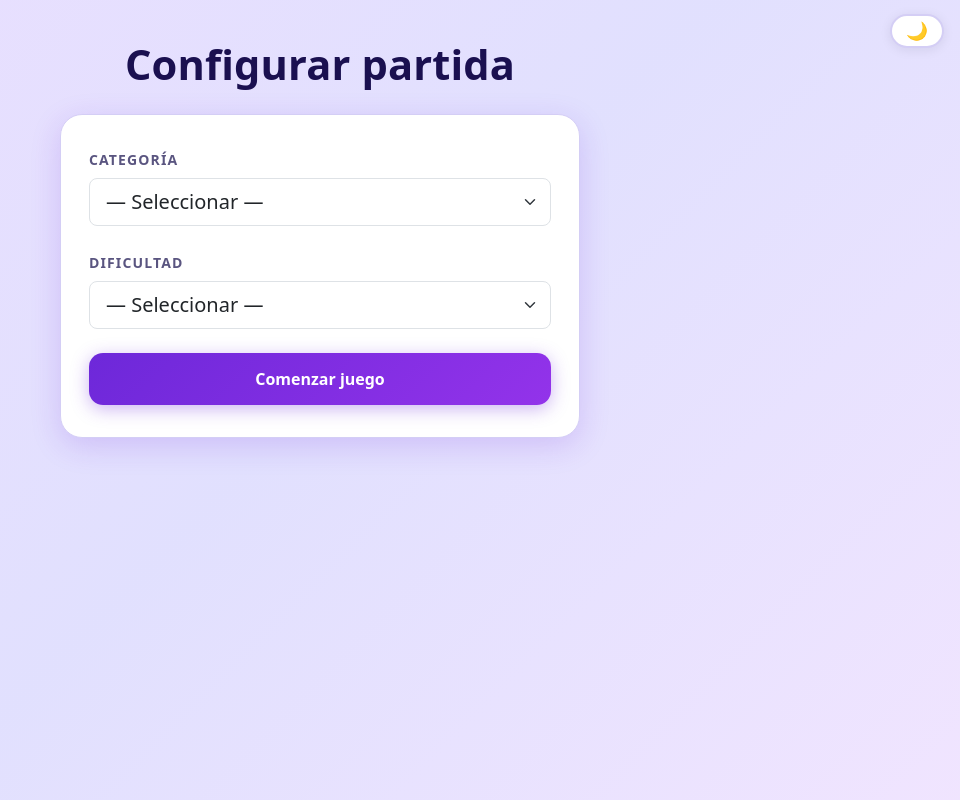
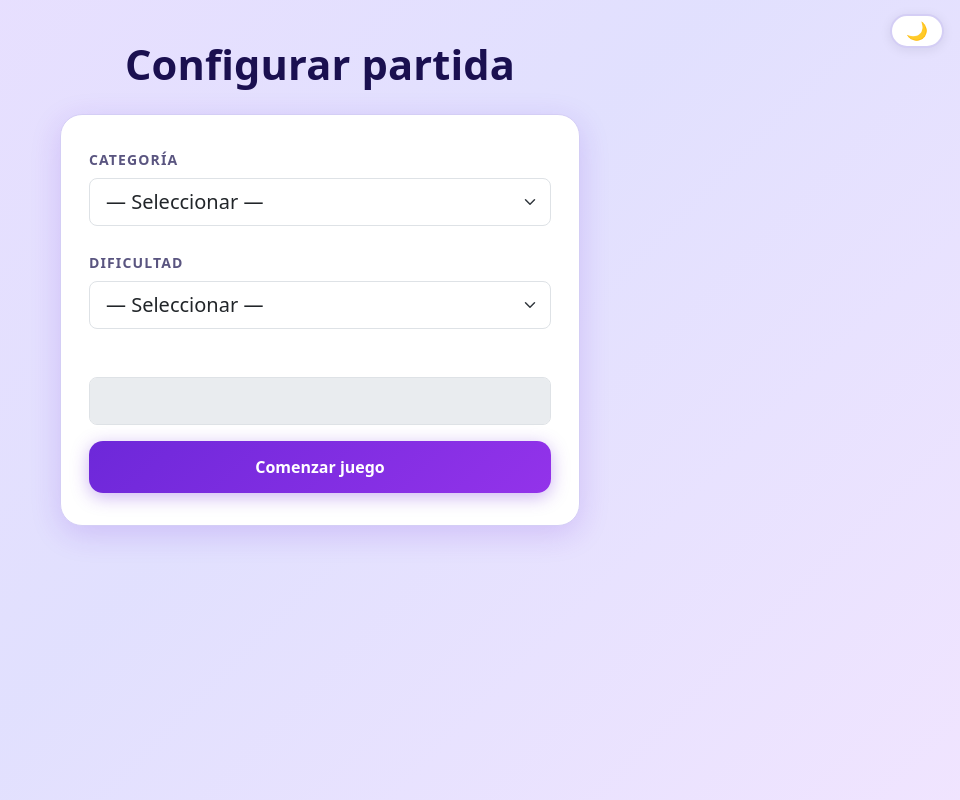
Before and after one commit to LChiza5/ProyectoWeb1, a React (Vite) app in the folder ProyectoTriviaWeb/: page /category in a window 1280 px wide. Shown: the whole page, without its empty margins (320-1280 px from the left). Built offline with nearby package versions, Linux system fonts and the light colour scheme.

Commit message:
Se comparte usuario a las páginas
Se modifica un poco el componente imputCard y se habilita usuario para ser compartido por las páginas

```diff
--- a/ProyectoTriviaWeb/src/components/InputCard.jsx
+++ b/ProyectoTriviaWeb/src/components/InputCard.jsx
@@ -1,4 +1,4 @@
-export default function InputCard({ label, id, type = "text", value, onChange, placeholder = "" }) {
+export default function InputCard({ label, id, type = "text", value, onChange, placeholder = "", disabled = false }) {
   return (
     <div className="mb-3">
       <label className="form-label fw-bold small text-uppercase" htmlFor={id}
@@ -12,6 +12,7 @@ export default function InputCard({ label, id, type = "text", value, onChange, p
         value={value}
         onChange={onChange}
         placeholder={placeholder}
+        disabled={disabled}
       />
     </div>
   );
--- a/ProyectoTriviaWeb/src/pages/Category.jsx
+++ b/ProyectoTriviaWeb/src/pages/Category.jsx
@@ -2,6 +2,7 @@ import { useState } from "react";
 import { useNavigate, useLocation } from "react-router-dom";
 import CategoryCard from "../components/CategoryCard";
 import ErrorMessage from "../components/ErrorMessage";
+import InputCard from "../components/InputCard";
 
 export default function Category() {
   const [categoria, setCategoria] = useState("");
@@ -9,6 +10,7 @@ export default function Category() {
   const navigate = useNavigate();
   const location = useLocation();
   const [error, setError] = useState("");
+  const usuario = location.state?.usuario;
 
   const idioma = location.state?.idioma || "es";
 
@@ -20,11 +22,12 @@ export default function Category() {
     }
 
     setError(""); // limpiar error si todo está bien
-    navigate("/game", { state: { categoria, dificultad, idioma } });
+    navigate("/game", { state: { categoria, dificultad, idioma, usuario } });
   };
 
   return (
     <main className="category-page">
+
       <h1>Configurar partida</h1>
 
       <section className="card-custom" aria-label="Opciones de juego">
@@ -57,6 +60,11 @@ export default function Category() {
             ]}
           />
 
+          <InputCard
+          value={usuario}
+          disabled={true}
+          />
+
           <button type="submit" className="btn-primary-custom">
             Comenzar juego
           </button>
--- a/ProyectoTriviaWeb/src/pages/Home.jsx
+++ b/ProyectoTriviaWeb/src/pages/Home.jsx
@@ -6,6 +6,7 @@ import { UI } from "../utils/translations";
 export default function Home() {
   const [idioma, setIdioma] = useState("es");
   const navigate = useNavigate();
+  const [usuario, setUsuario] = useState("User1");
 
   const t = UI[idioma];
 
@@ -35,10 +36,12 @@ export default function Home() {
           label={t.userLabel}
           id="usuario"
           placeholder={t.userPlaceholder}
+          value={usuario}
+          onChange={(e) => setUsuario(e.target.value)}
         />
         <button
           className="btn-primary-custom"
-          onClick={() => navigate("/category", { state: { idioma } })}
+          onClick={() => navigate("/category", { state: { idioma, usuario } })}
         >
           {t.playButton}
         </button>
```
